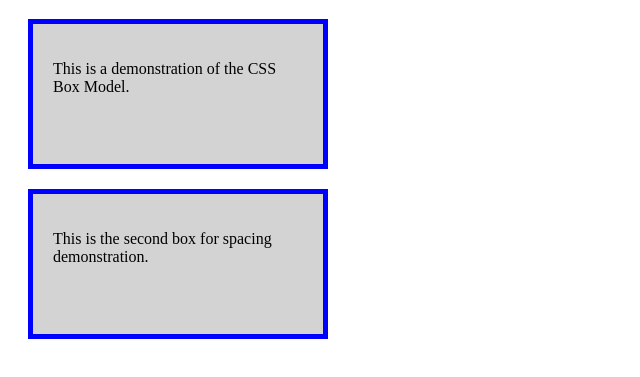
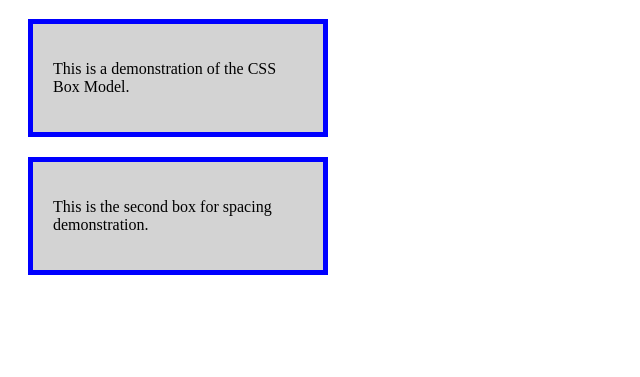
Before and after one commit to Olesia1617/WebProgramming, a plain HTML site: page lab6-boxmodel.html in a window 1280 px wide. Shown: the part 61-438 px from the top of the page, without its empty margins (0-640 px from the left). Drawn offline with Linux system fonts and the light colour scheme.

Commit message:
Update lab6-boxmodel.html

```diff
--- a/lab6-boxmodel.html
+++ b/lab6-boxmodel.html
@@ -4,6 +4,7 @@
 <meta charset="UTF-8">
 <meta name="viewport" content="width=device-width, initial-scale=1.0">
 <title>CSS Box Model Lab</title>
+
 <style>
 /* Box Model Styles */
 .box {
@@ -13,19 +14,21 @@
     box-sizing: border-box;      /* required box-sizing */
     background-color: lightgray; /* required background */
     width: 300px;                /* experiment */
-    height: 150px;               /* experiment */
+    height: auto;                /* experiment */
 }
 </style>
+
 </head>
 <body>
 
 <h1>CSS Box Model Lab</h1>
 
+<!-- First box -->
 <div class="box">
     <p>This is a demonstration of the CSS Box Model.</p>
 </div>
 
-<!-- Experiment: second box -->
+<!-- Second box (experiment with margin spacing) -->
 <div class="box">
     <p>This is the second box for spacing demonstration.</p>
 </div>
```
